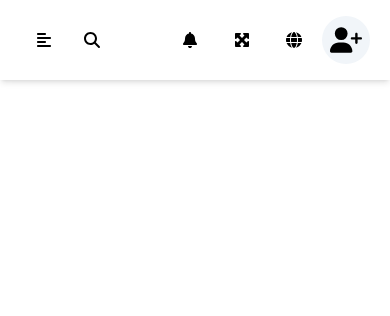
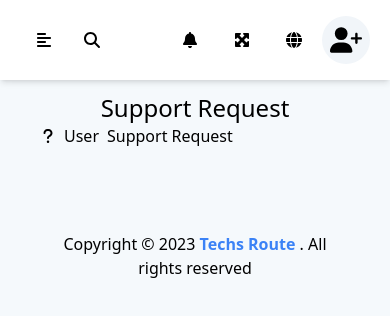
Before and after one commit to SaymanRabbi/text-to-speech, a React (Create React App) app: page /support in a window 390 px wide. Before the commit this address had no page. Shown: the top 316 px of the page. Built offline with nearby package versions, Linux system fonts and the light colour scheme.

Commit message:
done with responsive

```diff
--- a/src/App.js
+++ b/src/App.js
@@ -10,6 +10,10 @@ import AudioResult from './Pages/AudioResult/AudioResult';
 import TtsProject from './Pages/TtsProject/TtsProject';
 import SoundStudio from './Pages/SoundStudio/SoundStudio';
 import AllTssVoices from './Pages/AllTssVoices/AllTssVoices';
+import ProfileSetting from './Pages/ProfileSetting/ProfileSetting';
+import MyReferrals from './Pages/MyReferrals/MyReferrals';
+import Support from './Pages/Support/Support';
+import Notification from './Pages/Notification/Notification';
 export const SideBarContext = createContext();
 function App() {
 //  createContext is a hook that returns a context object
@@ -43,6 +47,10 @@ useEffect(() => {
           <Route path='/ttsProject' element={<TtsProject/>} />
           <Route path='/soundstudio' element={<SoundStudio/>} />
           <Route path='/allttsvoices' element={<AllTssVoices/>} />
+          <Route path='/profilesettings' element={<ProfileSetting/>} />
+          <Route path="/myreferrals" element={<MyReferrals/>} />
+          <Route path='/support' element={<Support/>} />
+          <Route path='/notification' element={<Notification/>} />
         </Route>
       </Routes>
       </SideBarContext.Provider>
--- a/src/Components/Sidebar/UserPanel.jsx
+++ b/src/Components/Sidebar/UserPanel.jsx
@@ -1,6 +1,6 @@
 import React, { useContext } from 'react';
 import { FontAwesomeIcon } from '@fortawesome/react-fontawesome';
-import { faWandMagicSparkles,faMusic,faBoxesPacking,faPhotoFilm,faCloud,faUser,faQuestion,faExclamation,faSackDollar} from '@fortawesome/free-solid-svg-icons';
+import { faWandMagicSparkles,faMusic,faBoxesPacking,faPhotoFilm,faCloud,faUser,faQuestion,faSackDollar, faBell} from '@fortawesome/free-solid-svg-icons';
 import { NavLink } from 'react-router-dom';
 import { SideBarContext } from '../../App';
 const UserPanel = () => {
@@ -44,11 +44,11 @@ const UserPanel = () => {
         },{
             icon: faQuestion,
             title: 'Support Request ',
-            link: '/supportrequest'
+            link: '/support'
         },{
-            icon: faExclamation,
+            icon: faBell,
             title: 'Notifications ',
-            link: '/notifications'
+            link: '/notification'
         }
     ]
     // sidebar.sideBar&&sidebar.screenSize.dynamicWidth<640 ?'w-[30%] absolute top-0 z-40':'w-[5%]'
--- /dev/null
+++ b/src/Pages/MyReferrals/MyReferrals.jsx
@@ -0,0 +1,18 @@
+import { faSackDollar } from '@fortawesome/free-solid-svg-icons';
+import React, { useContext } from 'react';
+import { SideBarContext } from '../../App';
+import CopyRight from '../AudioResult/CopyRight';
+import Heading from '../Heading';
+
+
+const MyReferrals = () => {
+    const sidebar = useContext(SideBarContext)
+    return (
+        <div className={` ${sidebar.sideBar?sidebar.sideBar&&sidebar.screenSize.dynamicWidth<640 ?'w-[70%] top-0 z-40':'w-[95%]':'lg:w-[84%] sm:w-[70%] w-full'} p-10 bg-[#F5F9FC] ml-auto mt-8`}>
+            <Heading icon={faSackDollar} tittle={'My Referrals'} subhedding={'My Referrals'}/>
+            <CopyRight/>
+        </div>
+    );
+};
+
+export default MyReferrals;
--- /dev/null
+++ b/src/Pages/Notification/Notification.jsx
@@ -0,0 +1,17 @@
+import { faBell } from '@fortawesome/free-solid-svg-icons';
+import React, { useContext } from 'react';
+import { SideBarContext } from '../../App';
+import CopyRight from '../AudioResult/CopyRight';
+import Heading from '../Heading';
+
+const Notification = () => {
+    const sidebar = useContext(SideBarContext)
+    return (
+        <div className={` ${sidebar.sideBar?sidebar.sideBar&&sidebar.screenSize.dynamicWidth<640 ?'w-[70%] top-0 z-40':'w-[95%]':'lg:w-[84%] sm:w-[70%] w-full'} p-10 bg-[#F5F9FC] ml-auto mt-8`}>
+            <Heading icon={faBell} tittle={'Notification'} subhedding={'Notification'}/>
+            <CopyRight/>
+        </div>
+    );
+};
+
+export default Notification;
--- /dev/null
+++ b/src/Pages/ProfileSetting/ProfileSetting.jsx
@@ -0,0 +1,18 @@
+import { faUser } from '@fortawesome/free-solid-svg-icons';
+import React, { useContext } from 'react';
+import { SideBarContext } from '../../App';
+import CopyRight from '../AudioResult/CopyRight';
+import Heading from '../Heading';
+
+
+const ProfileSetting = () => {
+    const sidebar = useContext(SideBarContext)
+    return (
+        <div className={` ${sidebar.sideBar?sidebar.sideBar&&sidebar.screenSize.dynamicWidth<640 ?'w-[70%] top-0 z-40':'w-[95%]':'lg:w-[84%] sm:w-[70%] w-full'} p-10 bg-[#F5F9FC] ml-auto mt-8`}>
+            <Heading icon={faUser} tittle={'My Profile'} subhedding={'My Profile Setting'}/>
+            <CopyRight/>
+        </div>
+    );
+};
+
+export default ProfileSetting;
--- /dev/null
+++ b/src/Pages/Support/Support.jsx
@@ -0,0 +1,17 @@
+import { faQuestion } from '@fortawesome/free-solid-svg-icons';
+import React, { useContext } from 'react';
+import { SideBarContext } from '../../App';
+import CopyRight from '../AudioResult/CopyRight';
+import Heading from '../Heading';
+
+const Support = () => {
+    const sidebar = useContext(SideBarContext   )
+    return (
+        <div className={` ${sidebar.sideBar?sidebar.sideBar&&sidebar.screenSize.dynamicWidth<640 ?'w-[70%] top-0 z-40':'w-[95%]':'lg:w-[84%] sm:w-[70%] w-full'} p-10 bg-[#F5F9FC] ml-auto mt-8`}>
+            <Heading icon={faQuestion} tittle={'Support Request'} subhedding={'Support Request'}/>
+            <CopyRight/>
+        </div>
+    );
+};
+
+export default Support;
```
